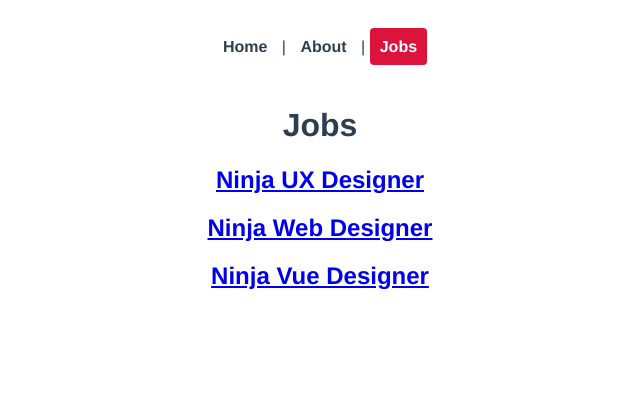
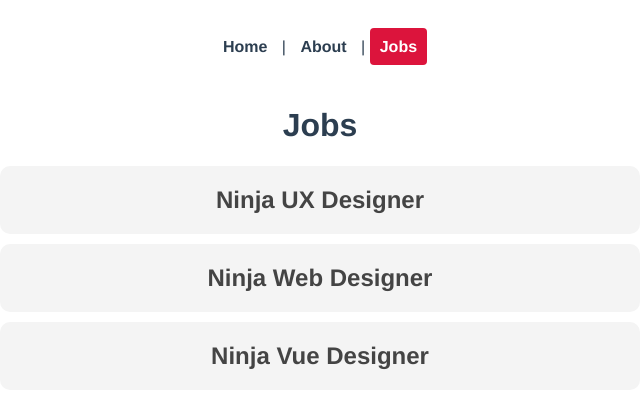
Before and after one commit to DiegoVargasM/Vue_Lessons, a Vue app in the folder L4-Vue-Router/ninja-jobs/: page /jobs in a window 1280 px wide. Shown: the top 408 px of the page, without its empty margins (320-960 px from the left). Built offline with nearby package versions, Linux system fonts and the light colour scheme.

Commit message:
Add styling to job titles in Jobs view

```diff
--- a/L4-Vue-Router/ninja-jobs/src/views/jobs/Jobs.vue
+++ b/L4-Vue-Router/ninja-jobs/src/views/jobs/Jobs.vue
@@ -1,6 +1,6 @@
 <template>
   <h1>Jobs</h1>
-  <div v-for="job in jobs" :key="job.id">
+  <div v-for="job in jobs" :key="job.id" class="job">
     <router-link :to="{ name: 'JobDetails', params: { id: job.id } }">
       <h2>{{ job.title }}</h2>
     </router-link>
@@ -21,4 +21,20 @@ export default {
 };
 </script>
 
-<style></style>
+<style>
+.job h2 {
+  background: #f4f4f4;
+  padding: 20px;
+  border-radius: 10px;
+  margin: 10px auto;
+  max-width: 600px;
+  cursor: pointer;
+  color: #444;
+}
+.job h2:hover {
+  background: #ddd;
+}
+.job a {
+  text-decoration: none;
+}
+</style>
```
